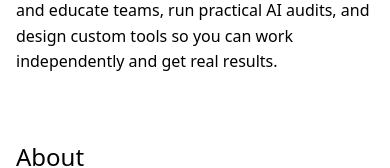
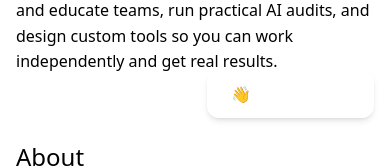
Before and after one commit to Hoppy17/edv-ai-site, a React (Vite) app: page / in a window 390 px wide. Shown: the part 646-814 px from the top of the page. Built offline with nearby package versions, Linux system fonts and the light colour scheme.

Commit message:
Refactor buttonClass and add discovery call link
Refactor buttonClass assignment for clarity and add a link for discovery calls.

```diff
--- a/src/App.tsx
+++ b/src/App.tsx
@@ -21,9 +21,9 @@ export default function App() {
     return () => window.removeEventListener('scroll', handleScroll);
   }, []);
 
-  const buttonClass =
-    "fixed bottom-4 right-4 bg-brand-primary hover:bg-brand-dark text-white rounded-full p-3 shadow-md transition-opacity duration-300 " +
-    (showButton ? "opacity-100" : "opacity-0");
+  const buttonClass = showButton
+    ? "fixed bottom-4 right-4 bg-brand-primary hover:bg-brand-dark text-white rounded-full p-3 shadow-md transition-opacity duration-300 opacity-100"
+    : "fixed bottom-4 right-4 bg-brand-primary hover:bg-brand-dark text-white rounded-full p-3 shadow-md transition-opacity duration-300 opacity-0";
 
   return (
     <>
@@ -42,6 +42,14 @@ export default function App() {
       >
         ↑
       </button>
+      <a
+        href="https://calendly.com/glen-edvgroup/discovery-call"
+        target="_blank"
+        rel="noopener noreferrer"
+        className="fixed bottom-20 right-4 md:hidden bg-brand-primary hover:bg-brand-dark text-white px-6 py-3 rounded-xl shadow-md transition font-semibold"
+      >
+        👋 Let’s Talk AI
+      </a>
     </>
   );
 }
```
